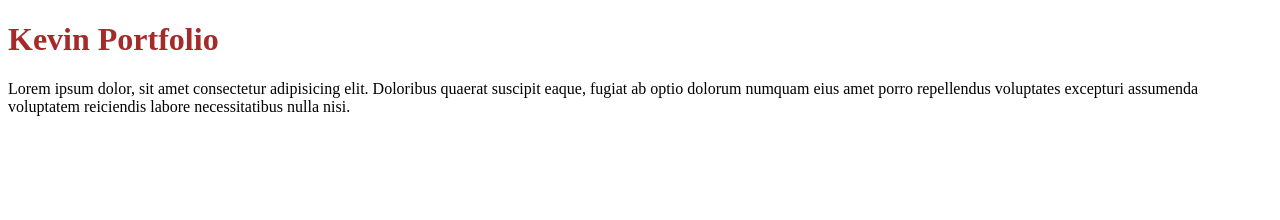
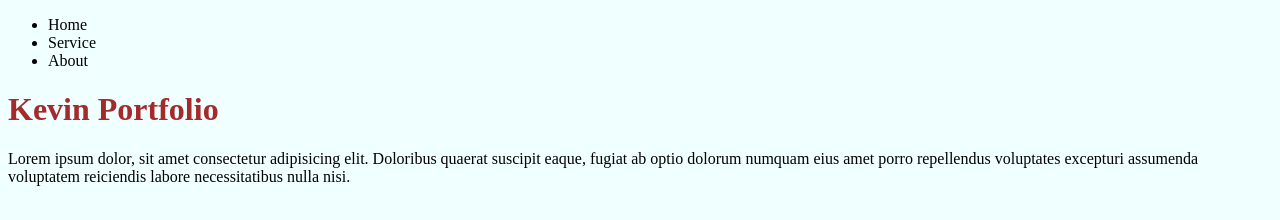
Before and after one commit to Brightbyte12/Portfolio-, a plain HTML site: page index.html in a window 1280 px wide. Drawn offline with Linux system fonts and the light colour scheme.

Commit message:
Adding styles

```diff
--- a/index.html
+++ b/index.html
@@ -7,6 +7,13 @@
     <link rel="stylesheet" href="style.css">
 </head>
 <body>
+    <nav>
+        <ul>
+            <li>Home</li>
+            <li>Service</li>
+            <li>About</li>
+        </ul>
+    </nav>
     <h1>Kevin Portfolio</h1>
     <p>Lorem ipsum dolor, sit amet consectetur adipisicing elit. Doloribus quaerat suscipit eaque, fugiat ab optio dolorum numquam eius amet porro repellendus voluptates excepturi assumenda voluptatem reiciendis labore necessitatibus nulla nisi.</p>
 </body>
--- a/style.css
+++ b/style.css
@@ -1,7 +1,12 @@
-h1{
+html,
+body {
+    background-color: azure;
+}
+
+h1 {
     color: brown;
 }
 
-p{
+p {
     color: black;
 }
```
